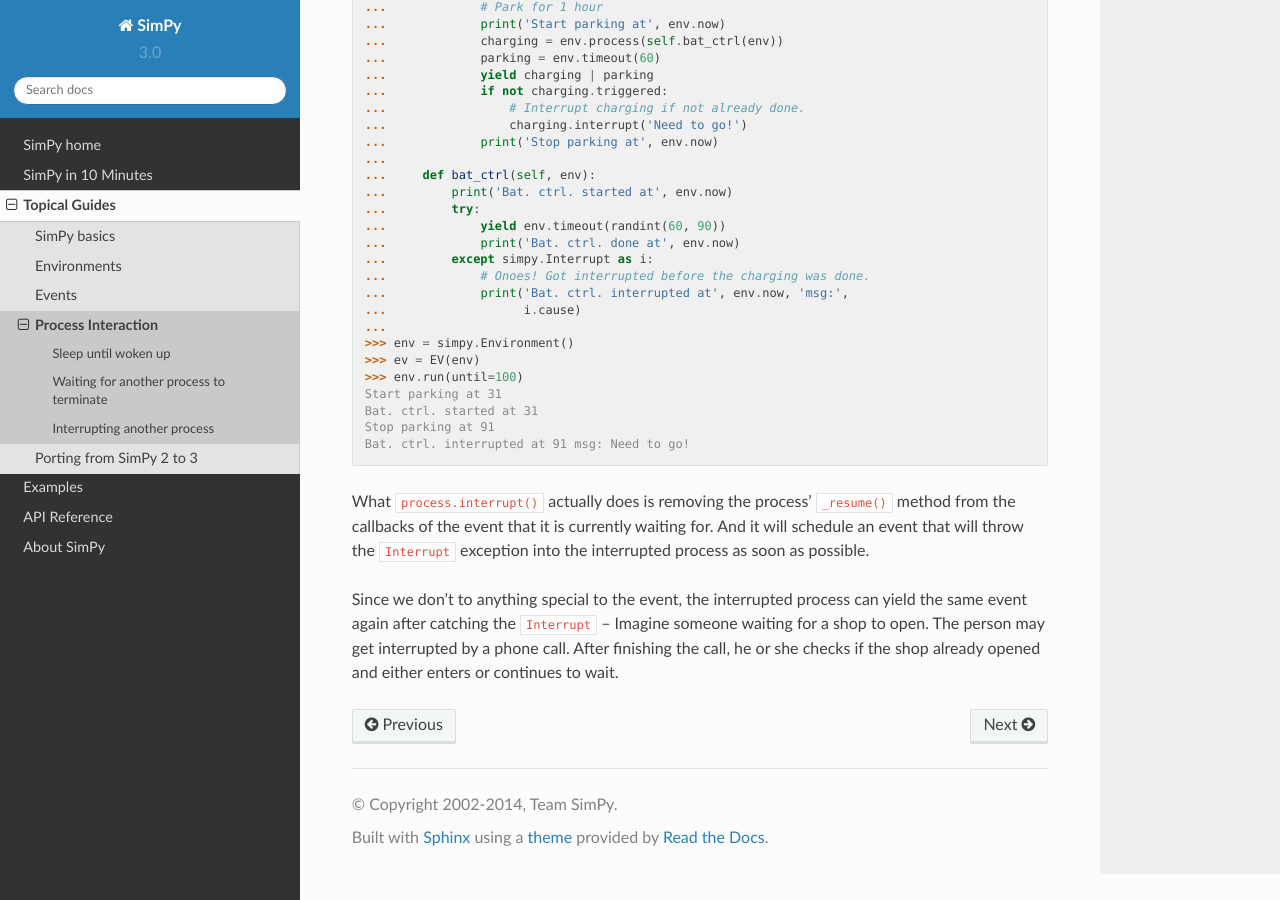
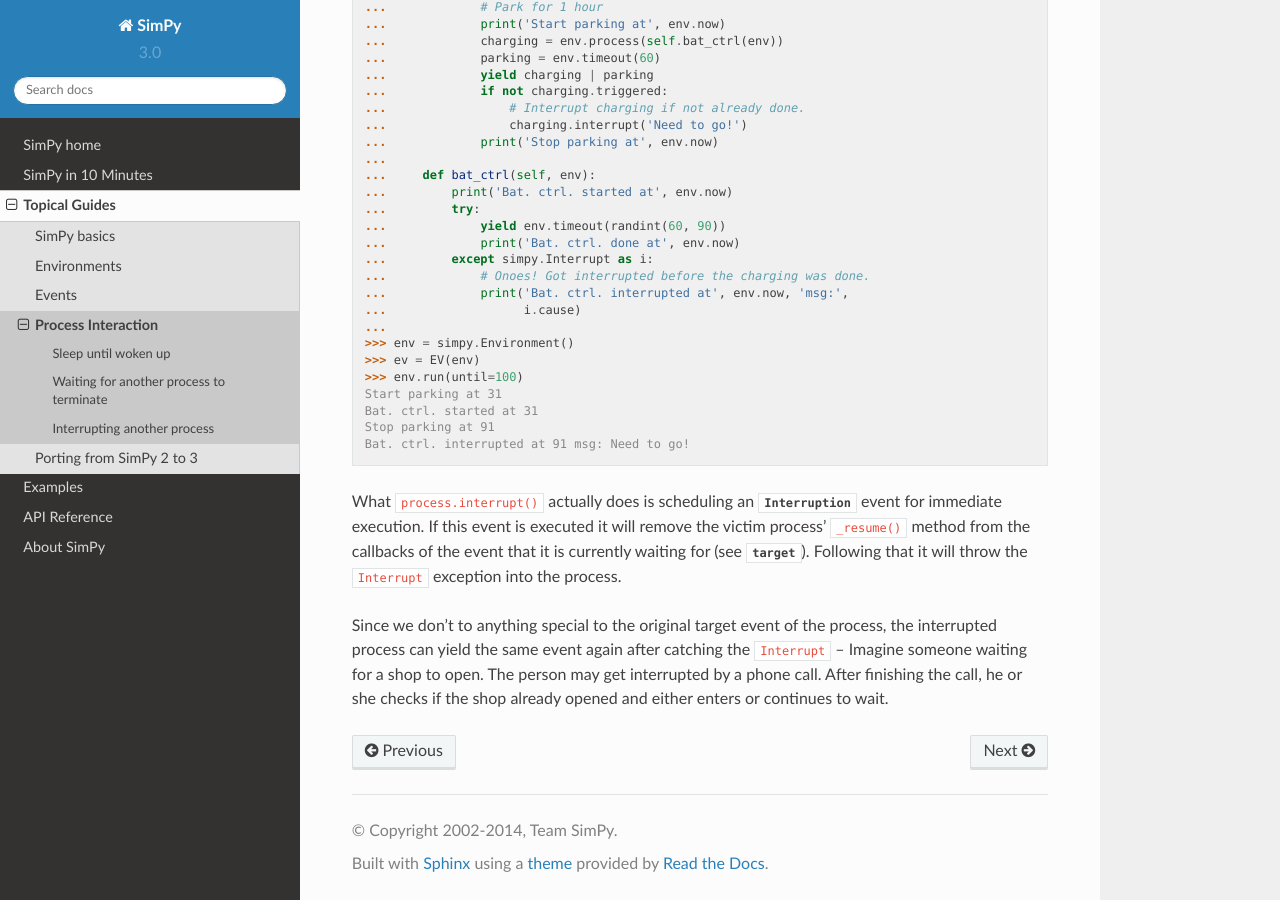
Before and after one commit to Uzere/uSim, a Sphinx documentation site: the page built from docs/topical_guides/process_interaction.rst, in a window 1280 px wide and 900 px high, scrolled down 2840 px. Built offline with Sphinx 7.4.7 and the Read the Docs theme 2.0.0, drawn with Linux system fonts in a browser that asks for light colours; pages that are not in the unit, such as notebooks, are missing from menus.

Commit message:
Update documentation.

```diff
--- a/docs/topical_guides/process_interaction.rst
+++ b/docs/topical_guides/process_interaction.rst
@@ -186,13 +186,15 @@
    Stop parking at 91
    Bat. ctrl. interrupted at 91 msg: Need to go!
 
-What ``process.interrupt()`` actually does is removing the process'
-``_resume()`` method from the callbacks of the event that it is currently
-waiting for. And it will schedule an event that will throw the ``Interrupt``
-exception into the interrupted process as soon as possible.
+What ``process.interrupt()`` actually does is scheduling an
+:class:`~simpy.events.Interruption` event for immediate execution. If this
+event is executed it will remove the victim process' ``_resume()`` method from
+the callbacks of the event that it is currently waiting for (see
+:attr:`~simpy.events.Process.target`). Following that it will throw the
+``Interrupt`` exception into the process.
 
-Since we don't to anything special to the event, the interrupted process can
-yield the same event again after catching the ``Interrupt`` – Imagine someone
-waiting for a shop to open. The person may get interrupted by a phone call.
-After finishing the call, he or she checks if the shop already opened and
-either enters or continues to wait.
+Since we don't to anything special to the original target event of the process,
+the interrupted process can yield the same event again after catching the
+``Interrupt`` – Imagine someone waiting for a shop to open. The person may get
+interrupted by a phone call.  After finishing the call, he or she checks if the
+shop already opened and either enters or continues to wait.
```
